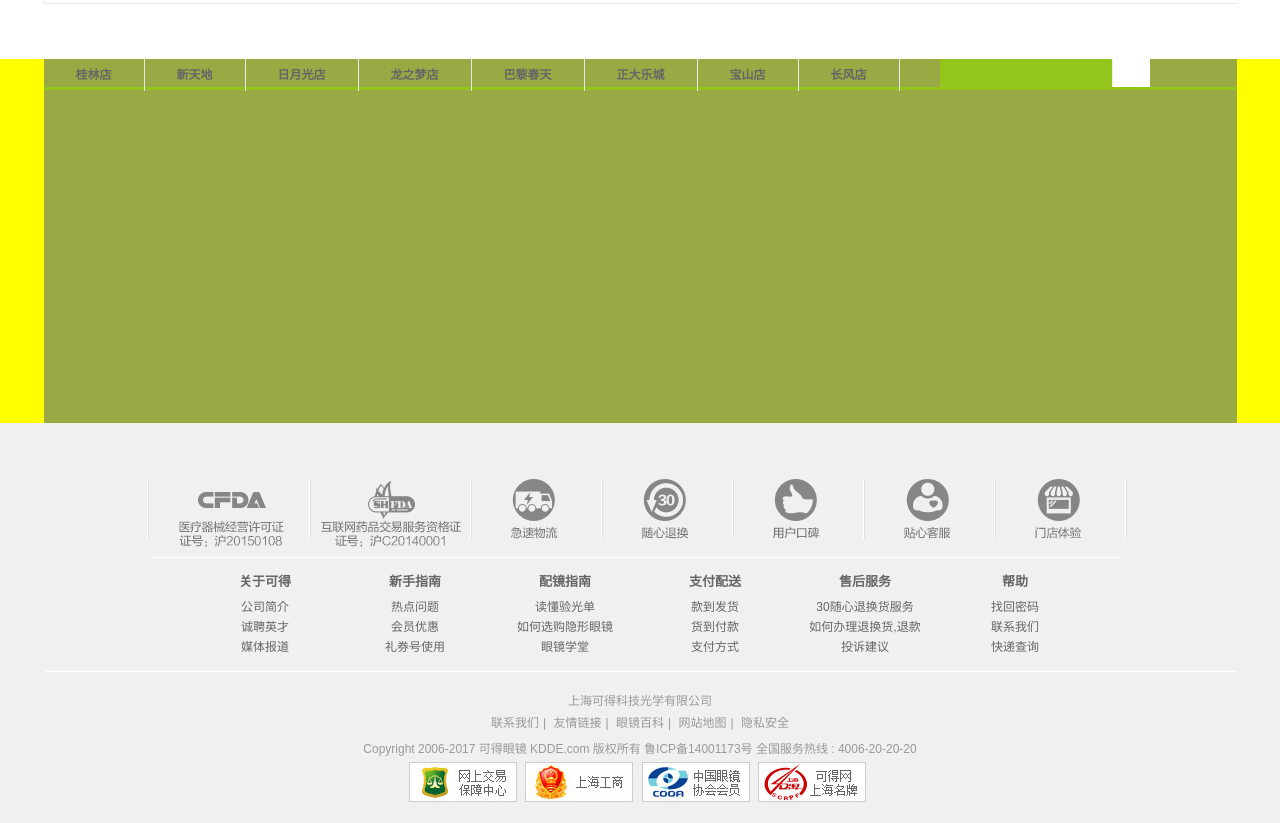
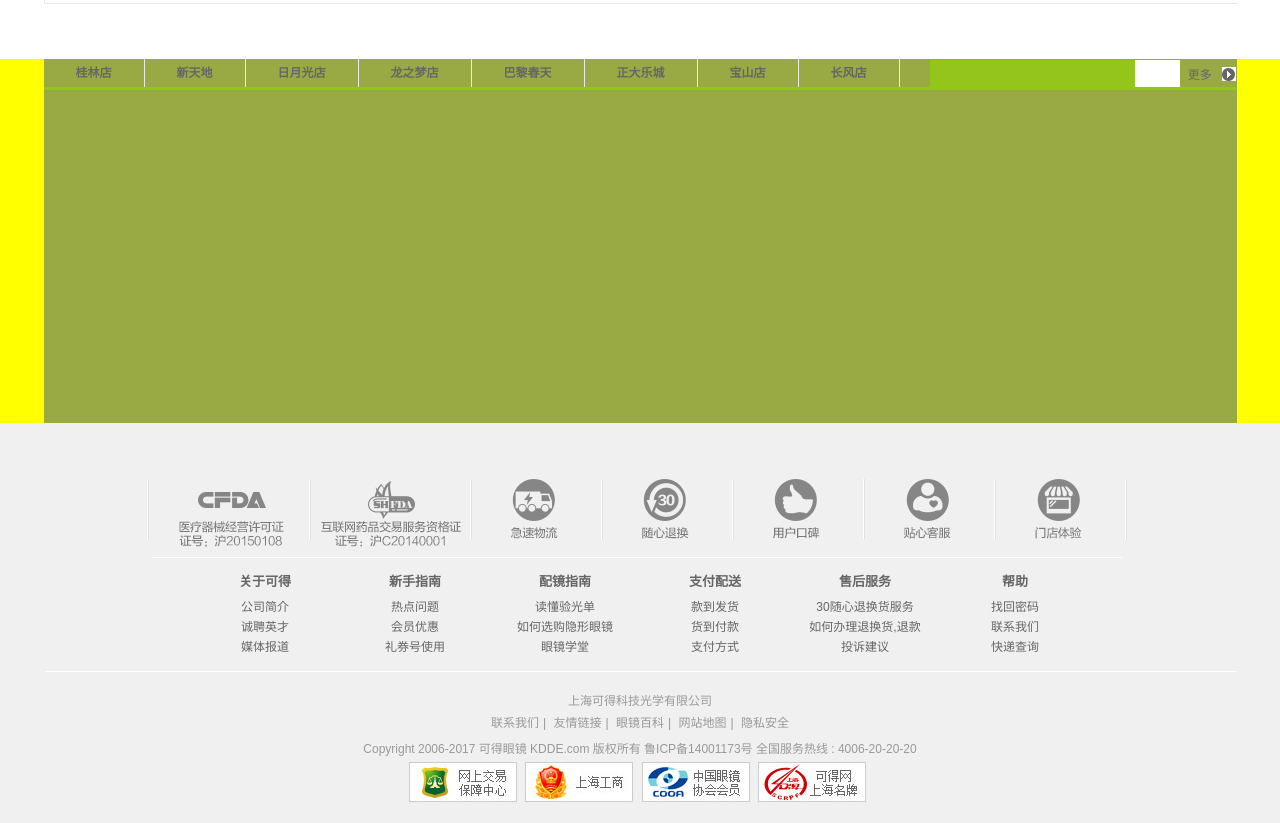
Before and after one commit to 15814441409/15814441409.github.io, a plain HTML site: page index.html in a window 1280 px wide. Shown: the part 5680-6503 px from the top of the page. Drawn offline with nearby package versions, Linux system fonts and the light colour scheme.

Commit message:
项目日志提交

```diff
--- a/css/index.css
+++ b/css/index.css
@@ -2,7 +2,7 @@
 * @Author: Administrator
 * @Date:   2017-06-17 11:01:33
 * @Last Modified by:   Administrator
-* @Last Modified time: 2017-06-20 20:53:40
+* @Last Modified time: 2017-06-21 09:22:08
 */
 
   .slider {
@@ -991,19 +991,21 @@
   background: #99aa44;
   margin:0 auto;
 }
+/* 导航 */
 #addres .add_com .nav{
   width: 1193px;
   height: 28px;
   /* background: red; */
   border-bottom: 3px solid #94c51b;
+  position: relative;
 }
 #addres .add_com .nav li{
   float: left;
   list-style: none;
   text-align: center;
-  line-height: 26px;
+  line-height: 22px;
 }
-#addres .add_com .nav li:hover{
+#addres .add_com .nav li:hover a{
   background: #94c51b;
   color: #fff;
 }
@@ -1022,7 +1024,24 @@
 /* 动图 */
 #addres .add_com .nav img{
   float: left;
-  margin-left: 40px;
-  width: 210px;
-  height: 28px;
+  margin-left: 30px;
+  margin-top: 1px;
 }
+/* 更多 */
+#addres .add_com .nav span{
+  display: inline-block;
+  margin-top: 7px;
+  margin-left: 8px;
+}
+#addres .add_com .nav a{
+  text-decoration: none;
+  color: #666666;
+}
+#addres .add_com .nav .oa1:hover{
+  color: #ff6600;
+}
+#addres .add_com .nav .images{
+  position: absolute;
+  right: 1px;
+  top: 7px;
+}
--- a/index.html
+++ b/index.html
@@ -1855,9 +1855,13 @@
                 <li><a href="">正大乐城</a></li>
                 <li><a href="">宝山店</a></li>
                 <li class="oli"><a href="">长风店</a></li>
+                <!-- 动图 -->
                 <img src="image/img/80.gif" height="27" width="250" alt="">
-            </div>
-            <!-- 动图 -->
+                <!-- 更多 -->
+                <a href="#" class="oa1"><span>更多</span></a>
+                <img src="image/70.png" height="14" width="14" alt="" class="images">
+            </div>
+
         </div>
     </div>
 <!-- 尾部 -->
```
